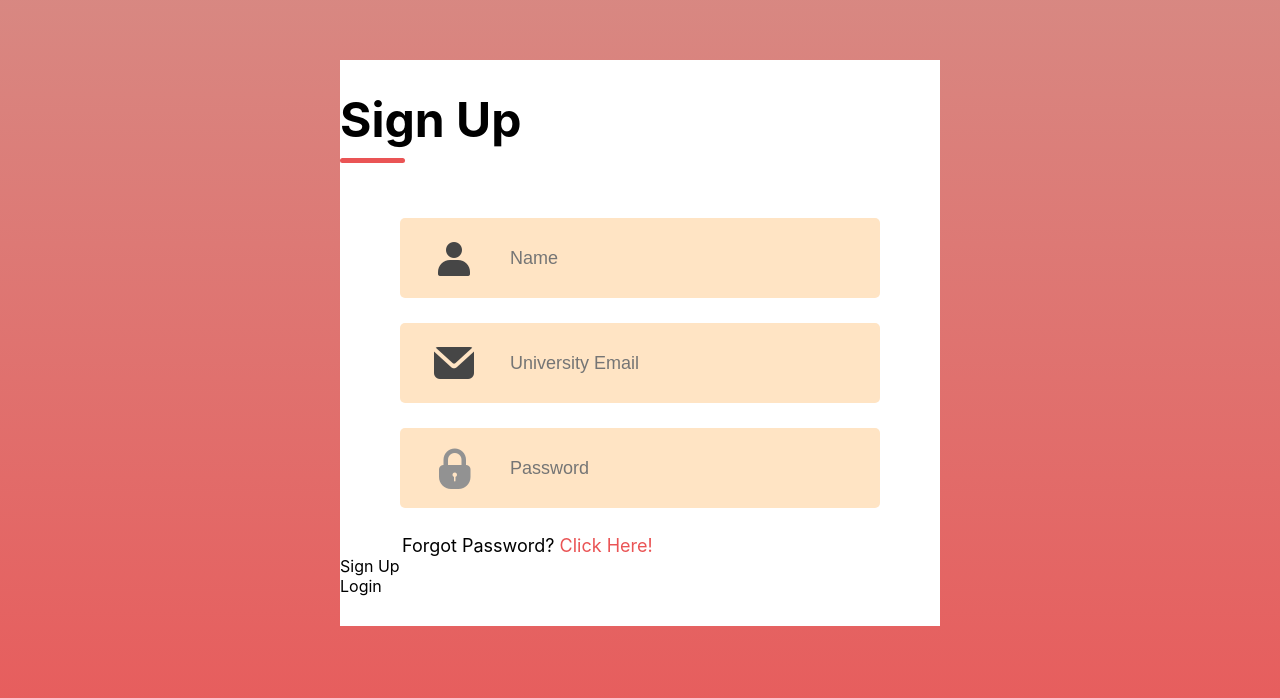
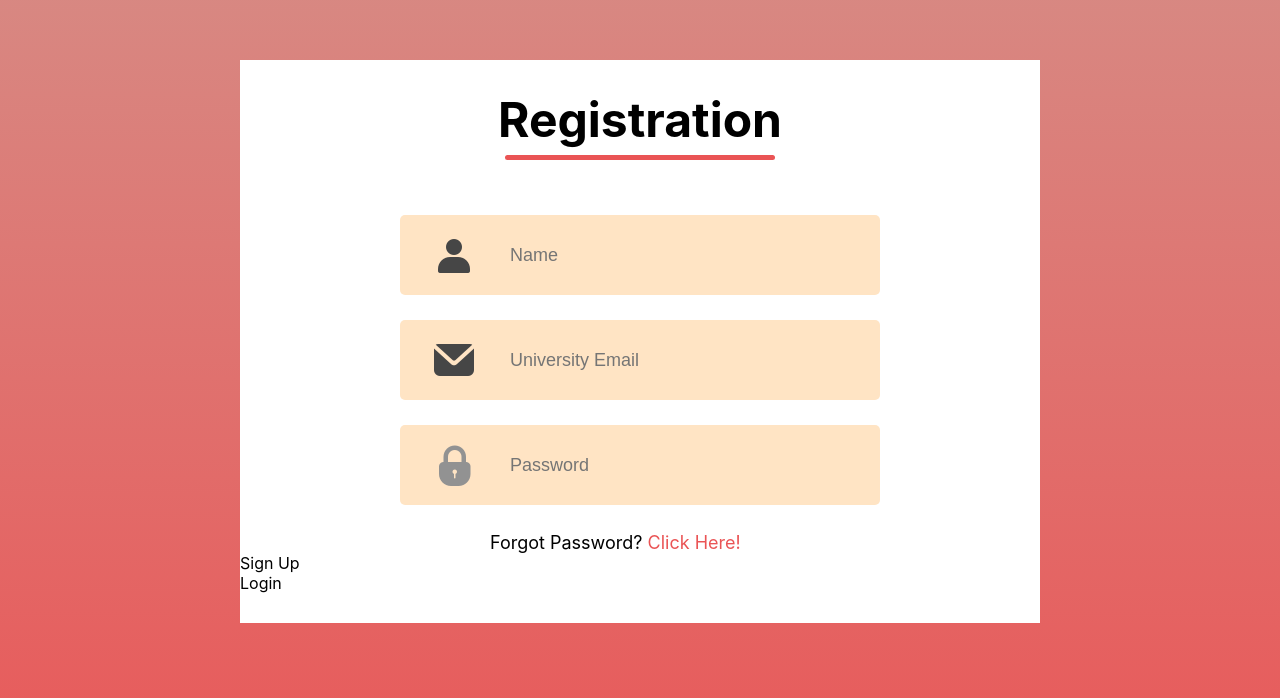
Before and after one commit to grantmccord/UNest, a React (Create React App) app in the folder unest-app/frontend/LoginPage/login-page/: page / in a window 1280 px wide. Shown: the part 140-838 px from the top of the page. Built offline with nearby package versions, Linux system fonts and the light colour scheme.

Commit message:
Created registration with 3 fields-Sud

```diff
--- a/unest-app/frontend/LoginPage/login-page/src/Components/LoginSignup/LoginSignup.css
+++ b/unest-app/frontend/LoginPage/login-page/src/Components/LoginSignup/LoginSignup.css
@@ -4,15 +4,15 @@
     margin: auto;
     margin-top: 200px;
     background: white;
-    width: 600px;
+    width: 800px;
     padding-bottom: 30px;
 }
 
 .header{
     display: flex;
     flex-direction: column;
-    align-content: center;
-    gap: 9px;
+    align-items: center;
+    gap: 6px;
     width: 100%;
     margin-top: 30px;
 }
@@ -23,7 +23,7 @@
     align-items: center;
 }
 .underline{
-    width: 65px;
+    width: 270px;
     height: 5px;
     background: #EA5455;
     border-radius: 10px;
@@ -56,7 +56,8 @@
     font-size: 18px;
 }
 .forgot-password{
-    padding-left: 62px;
+    align-items: center;
+    padding-left: 250px;
     margin-top: 27px;
     color: black;
     font-size: 18px;
--- a/unest-app/frontend/LoginPage/login-page/src/Components/LoginSignup/LoginSignup.jsx
+++ b/unest-app/frontend/LoginPage/login-page/src/Components/LoginSignup/LoginSignup.jsx
@@ -8,7 +8,7 @@ const LoginSignup = () => {
     return (
         <div className='container'>
             <div className="header">
-                <div className="text">Sign Up</div>
+                <div className="text">Registration</div>
                 <div className="underline"></div>
             </div>
             <div className="inputs">
```
